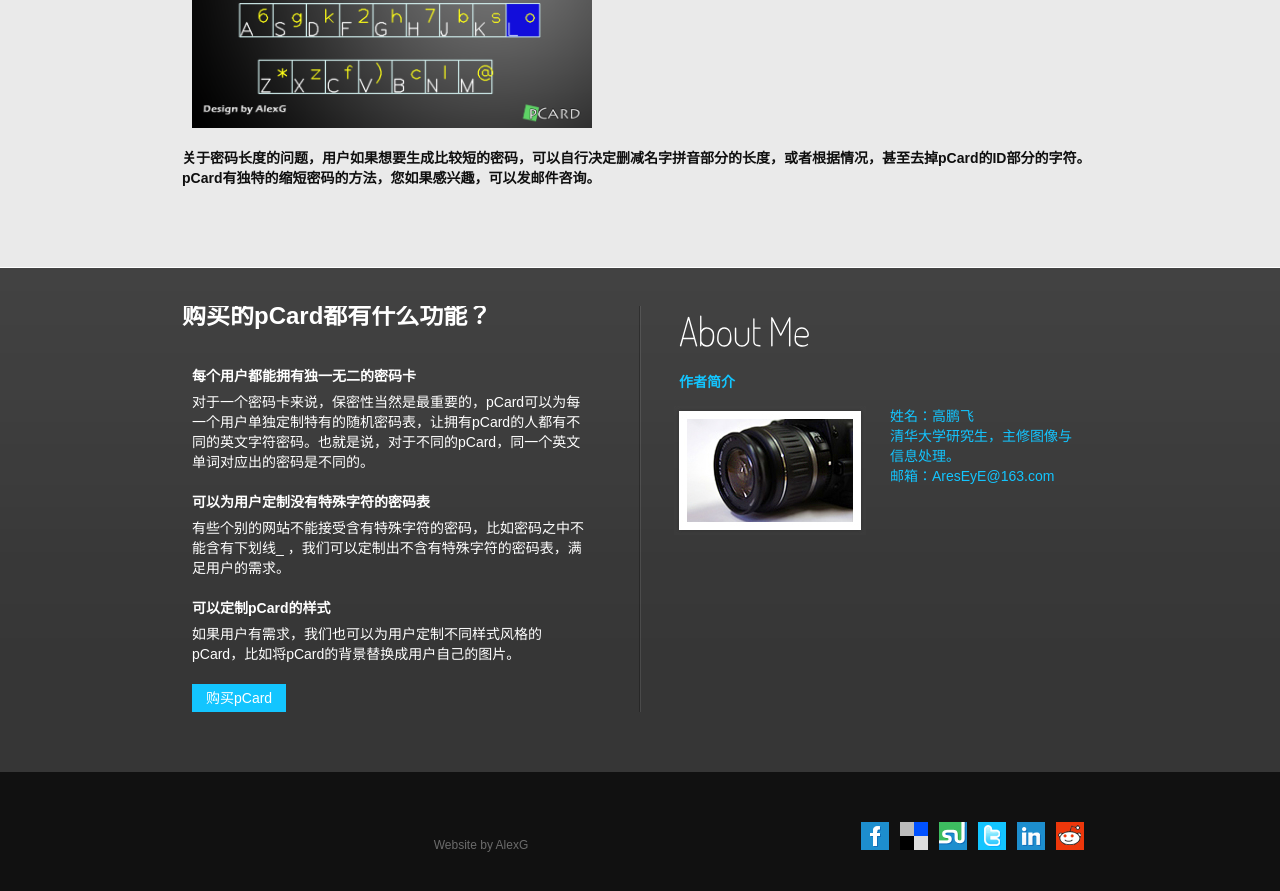
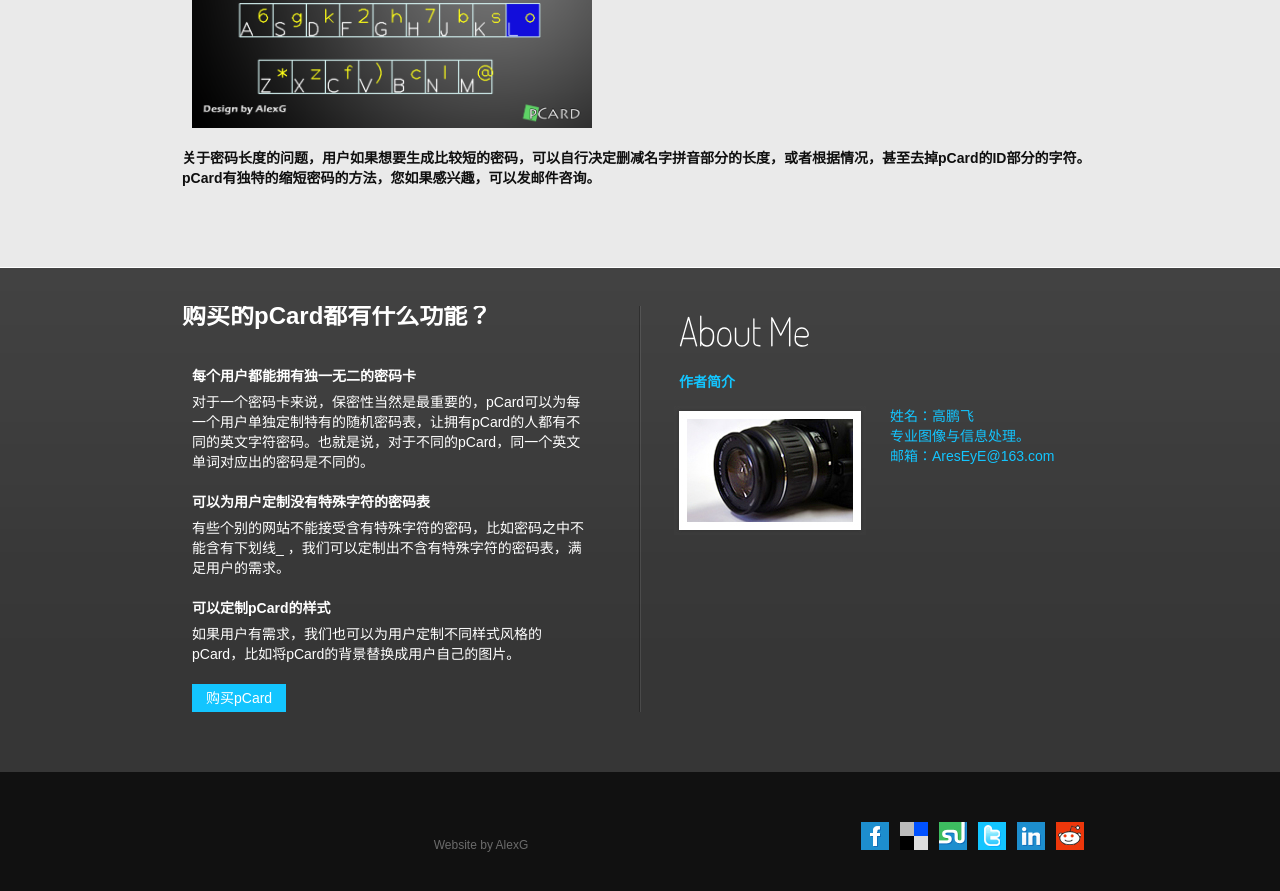
Before and after one commit to AlexG31/my_blog_pages, a Jekyll site: the page html_template/pCard_discription/index.html, which Jekyll copies as it is, in a window 1280 px wide and 900 px high, scrolled down 2140 px. Shown: the top 891 px of the window. Built offline with Jekyll 4.4.1, drawn with Linux system fonts in a browser that asks for light colours.

Commit message:
tsinghua revise

```diff
--- a/html_template/pCard_discription/index.html
+++ b/html_template/pCard_discription/index.html
@@ -136,7 +136,7 @@
 							<figure class="left marg_right1 marg_left1"><img src="images/page2_img2.jpg" alt=""></figure>
 							<p>
 								姓名：高鹏飞<br>
-								清华大学研究生，主修图像与信息处理。<br>
+								专业图像与信息处理。<br>
 								邮箱：AresEyE@163.com
 							</p>
 						</div>
```
